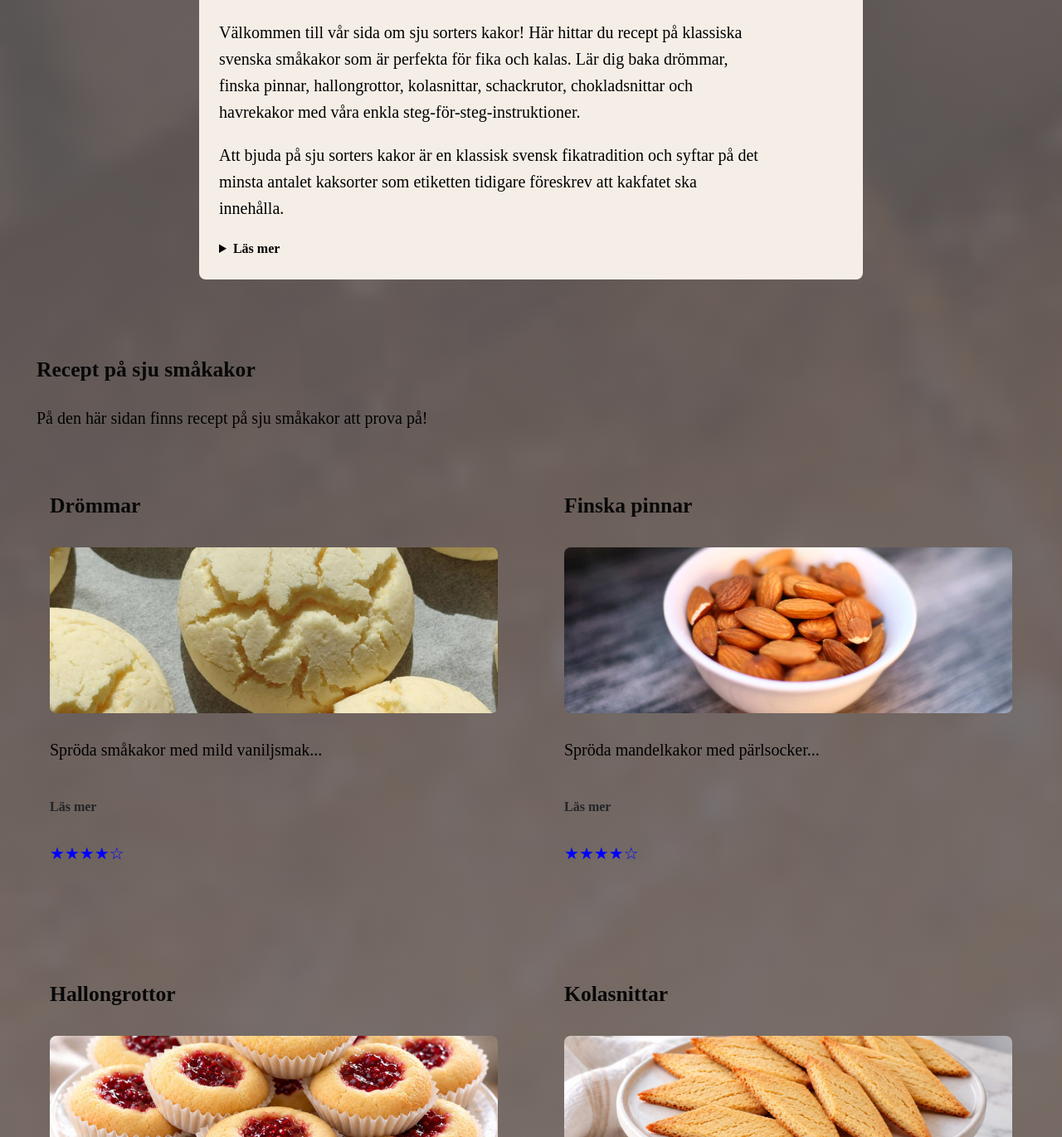
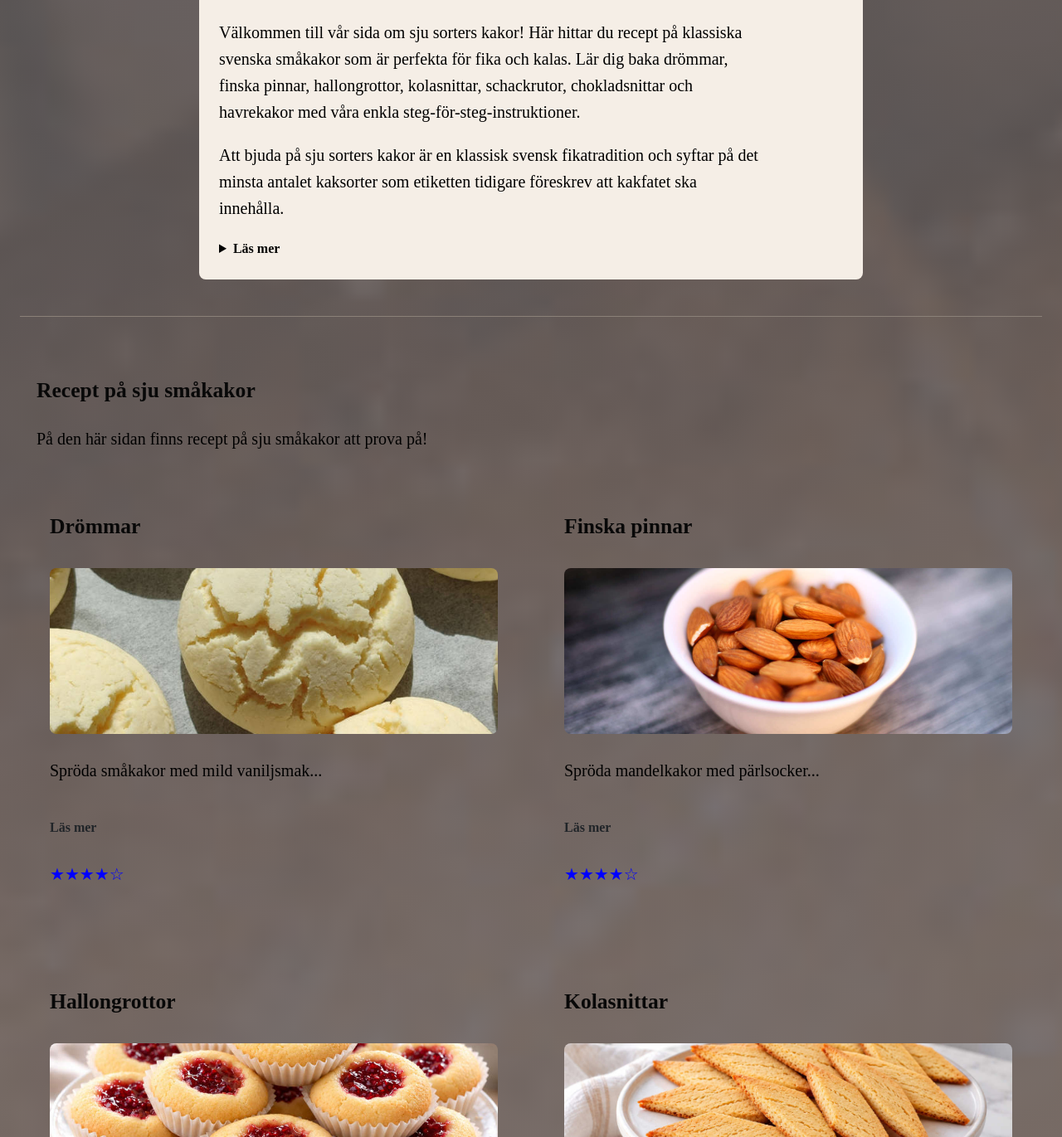
Before and after one commit to Souhar-26/sju.sorters.kakor.css.uppgift, a website: page index.html in a window 1280 px wide. Shown: the part 709-2080 px from the top of the page at 83% size. Drawn offline with Linux system fonts and the light colour scheme; a web font is replaced by a local one.

Commit message:
Justera avstånd och skiljelinje i layouten

```diff
--- a/css/style.css
+++ b/css/style.css
@@ -134,7 +134,8 @@ a:hover {
 .intro-section {
   display: block;
   margin: 0 auto;
-  padding: 0 20px;
+  padding: 0 20px 24px;
+  border-bottom: 1px solid #8b8178;
 }
 /* Bildens maxbredd begränsas och förhindrar att den tar för mycket plats. */
 .intro-image {
@@ -308,9 +309,9 @@ main {
     linear-gradient(rgba(95, 87, 87, 0.9), rgba(227, 226, 226, 0.9)),
     url("../images/lauren.jpg") center / cover;
 }
-/* Skapar mellanrum efter receptavsnitten. */
-main > article {
-  margin-bottom: 48px;
+/* Skapar extra mellanrum mellan de fullständiga recepten. */
+main > article + article {
+  margin-top: 64px;
 }
 /* Gör texten i p-element större men ändrar inte sidfoten. */
 main p {
@@ -327,7 +328,8 @@ main li {
   display: grid;
   /* Två lika breda kolumner visar recept kort på större skärmar. */
   grid-template-columns: repeat(2, minmax(0, 1fr));
-  gap: 48px;
+  row-gap: 32px;
+  column-gap: 48px;
 }
 @media (max-width: 600px) {
   .recipe-grid {
@@ -357,6 +359,7 @@ main li {
 .recipes-area {
   padding: 48px 20px;
 }
+
 .recipes-area > p {
   font-size: 1.25rem;
   font-weight: normal;
```
